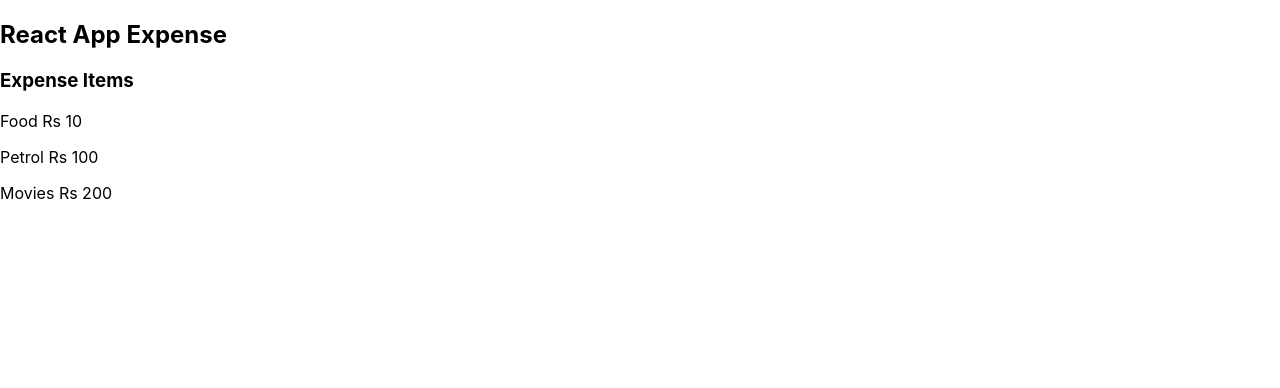
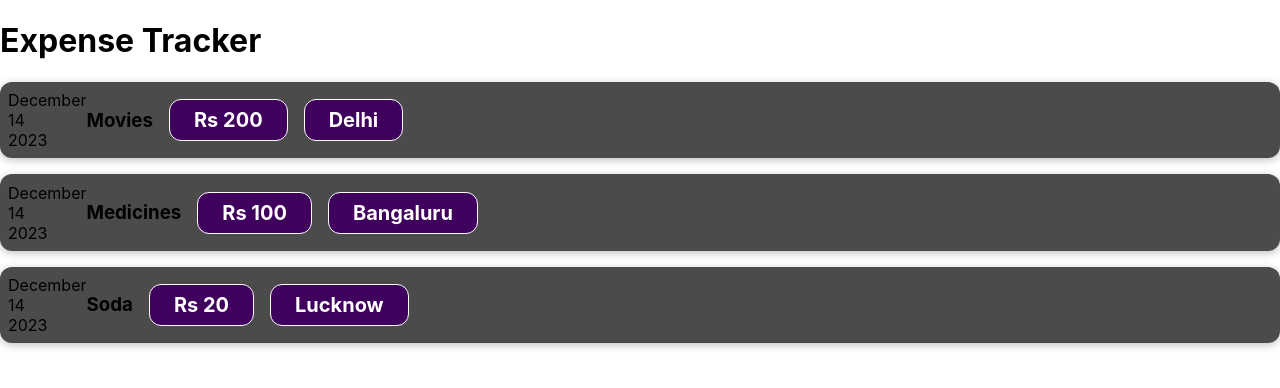
Before and after one commit to aliasif72/React_basics, a React (Create React App) app: page / in a window 1280 px wide. Shown: the top 388 px of the page. Built offline with nearby package versions, Linux system fonts and the light colour scheme.

Commit message:
second commit

```diff
--- a/src/App.js
+++ b/src/App.js
@@ -2,14 +2,21 @@
 import Expense from './components/ExpenseItems'
 
 function App() {
+  const dateOf=new Date();
+  const arr=[{title:"Movies", price:"Rs 200", locationOfExpense:"Delhi"},
+  {title:"Medicines", price:"Rs 100",  locationOfExpense:"Bangaluru"},
+  {title:"Soda", price:"Rs 20", locationOfExpense:"Lucknow"}]
   return (
     <>
-    <h2>React App Expense</h2>
-    <Expense/>
-
-    </>
-
-      );
+    <h1>Expense Tracker</h1>
+       {
+       arr.map(ele=>
+        {
+       return <Expense title={ele.title} price={ele.price} date={dateOf} locationOfExpense={ele.locationOfExpense}/>
+        })
+        }
+         </>
+       );
   }
 
 
--- /dev/null
+++ b/src/components/ExpenseItems.css
@@ -0,0 +1,56 @@
+.expense-item {
+  display: flex;
+  justify-content: space-between;
+  align-items: center;
+  box-shadow: 0 2px 8px rgba(0, 0, 0, 0.25);
+  padding: 0.5rem;
+  margin: 1rem 0;
+  border-radius: 12px;
+  background-color: #4b4b4b;
+}
+
+.expense-item__description {
+  display: flex;
+  flex-direction: column;
+  gap: 1rem;
+  align-items: flex-end;
+  flex-flow: column-reverse;
+  justify-content: flex-start;
+  flex: 1;
+}
+
+.expense-item h2 {
+  color: #3a3a3a;
+  font-size: 1rem;
+  flex: 1;
+  margin: 0 1rem;
+  color: white;
+}
+
+.expense-item__price {
+  font-size: 1rem;
+  font-weight: bold;
+  color: white;
+  background-color: #40005d;
+  border: 1px solid white;
+  padding: 0.5rem;
+  border-radius: 12px;
+}
+
+@media (min-width: 580px) {
+  .expense-item__description {
+    flex-direction: row;
+    align-items: center;
+    justify-content: flex-start;
+    flex: 1;
+  }
+
+  .expense-item__description h2 {
+    font-size: 1.25rem;
+  }
+
+  .expense-item__price {
+    font-size: 1.25rem;
+    padding: 0.5rem 1.5rem;
+  }
+}
--- a/src/components/ExpenseItems.js
+++ b/src/components/ExpenseItems.js
@@ -1,15 +1,23 @@
-function Expense()
+import './ExpenseItems.css';
+function Expense(props)
 {
-    return (
-        <>
-        <h3>Expense Items</h3>
-        <p>Food Rs 10</p>
-        <p>Petrol Rs 100</p>
-        <p>Movies Rs 200</p>
-        </>
-
-    )
-
+    const month= props.date.toLocaleString('en-US',{month:'long'});
+    const day=props.date.getDate();
+    const year=props.date.getFullYear();
+        return (
+        <div className="expense-item">
+            <div>
+                <div>{month} </div>
+                <div>{day} </div>
+                <div>{year} </div>
+                </div>
+                <div className="expense-item__description">
+                <h3>{props.title}</h3>
+                  <div className="expense-item__price">{props.price}</div>
+                  <div className='expense-item__price'> {props.locationOfExpense}</div>
+                </div>
+             </div>
+        )
 }
 
 export default Expense
```
Also changed, not shown: src/components/ExpenseDate.css (added, +26 -0 lines), 1 other file (tests, documents, lock files or other folders).
